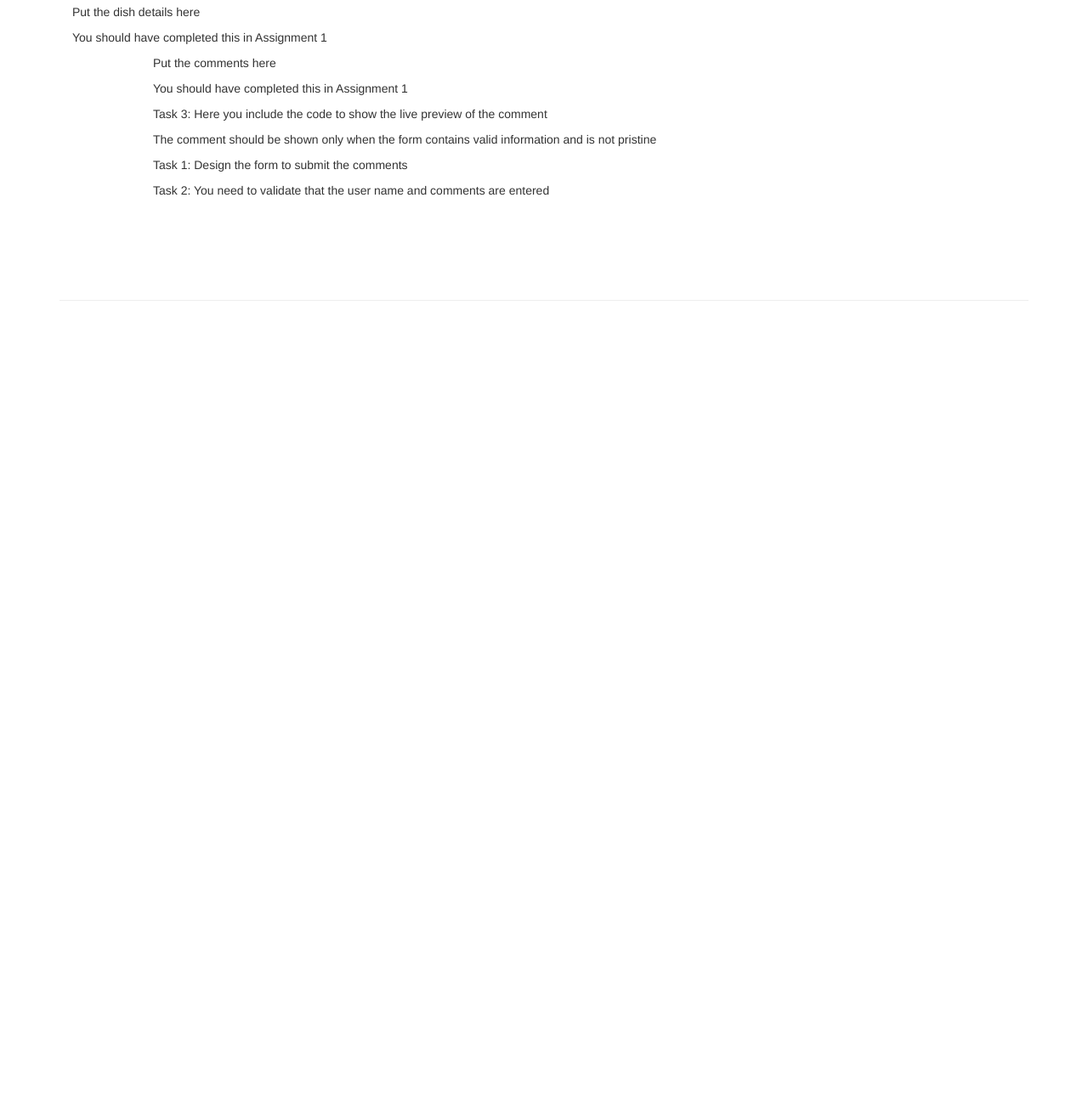
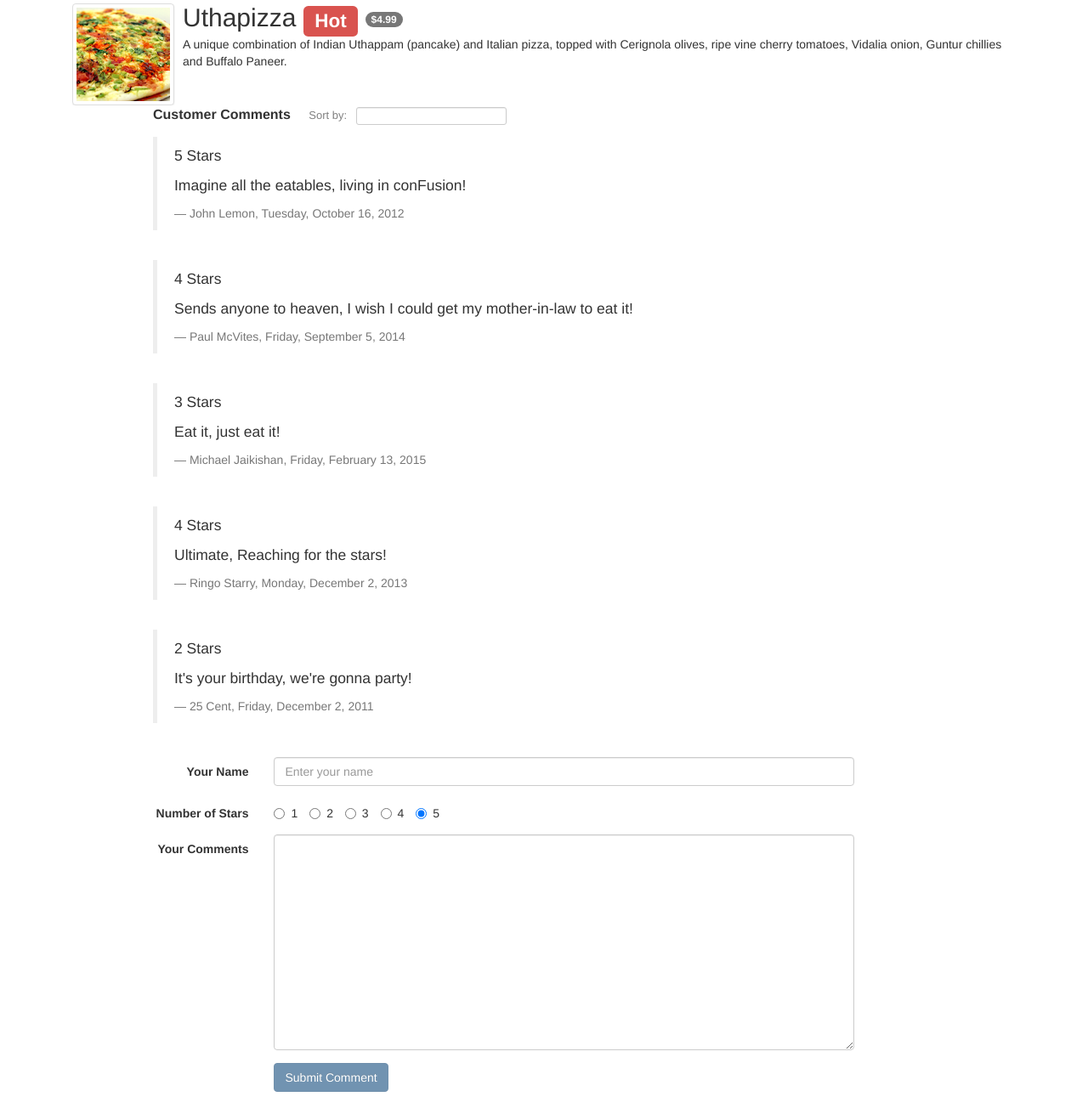
Before and after one commit to frarno/angular-coursera, a website: page conFusion/app/dishdetail.html in a window 1280 px wide. Shown: the part 96-1400 px from the top of the page at 85% size. Before the commit the page ends 800 px from the top, so only its background shows below. Drawn offline with nearby package versions, Linux system fonts and the light colour scheme.

Commit message:
updage week 2 assignement add comment form

```diff
--- a/conFusion/app/dishdetail.html
+++ b/conFusion/app/dishdetail.html
@@ -28,25 +28,97 @@
 <body>
 
     <div class="container">
-        <div class="row row-content">
+        <div class="row row-content" ng-controller="DishDetailController">
             <div class="col-xs-12">
-                <p>Put the dish details here</p>
-                <p>You should have completed this in Assignment 1</p>
+                  <div class="media">
+                        <div class="media-left media-middle">
+                            <a href="#">
+                            <img class="media-object img-thumbnail"
+                             ng-src={{dish.image}} alt="Uthappizza">
+                            </a>
+                        </div>
+                        <div class="media-body">
+                            <h2 class="media-heading">{{dish.name}}
+                             <span class="label label-danger">{{dish.label}}</span>
+                             <span class="badge">{{dish.price | currency}}</span></h2>
+                            <p>{{dish.description}}</p>
+                        </div>
+
+                  </div>
             </div>
             <div class="col-xs-9 col-xs-offset-1">
-                <p>Put the comments here</p>
-                <p>You should have completed this in Assignment 1</p>
+                <form class="form-inline" style="margin-bottom:9px">
+                    <div class="form-group">
+                        <label style="font-size:16px" for="filter">Customer Comments
+                            <span style="font-size:13px; color: gray; margin:0 7px 0 17px; font-weight:lighter;">Sort by:</span>
+                        </label>
+                        <input class="form-control input-sm" style="height:21px;" type="text" id="filter" ng-model="sort">
+                    </div>
+                </form>
+				<ul class="media-list">
+				<li  class="media" ng-repeat="comment in dish.comments | orderBy:sort">
+                <blockquote>
+                  <p>{{comment.rating}} Stars</p>
+                  <p>{{comment.comment}}</p>
+                  <footer>{{comment.author}}, {{comment.date | date:'fullDate' }}</footer>
+                </blockquote>
+				</li>
+				</ul>
             </div>
             <div class="col-xs-9 col-xs-offset-1" ng-controller="DishCommentController">
                     <ul class="list-unstyled">
-						<p>Task 3: Here you include the code to show the live preview of the comment</p>
-						<p>The comment should be shown only when the form contains valid
-						information and is not pristine</p>
+                        <blockquote ng-show="!commentForm.$invalid">
+                                    <!--"commentForm.author.$dirty && commentForm.comments.$dirty"-->
+                            <p>{{comment.rating}} Stars</p>
+                            <p>{{comment.comment}}</p>
+                            <footer>{{comment.author}}, {{comment.date | date:'fullDate' }}</footer>
+                            </blockquote>
                     </ul>
                 <form class="form-horizontal" name="commentForm"
                 		ng-submit="submitComment()" novalidate>
-					<p>Task 1: Design the form to submit the comments</p>
-					<p>Task 2: You need to validate that the user name and comments are entered</p>
+                    <div class="form-group" ng-class="{ 'has-error' : commentForm.author.$error.required && !commentForm.author.$pristine }">
+                        <label for="author" class="col-sm-2 control-label">Your Name</label>
+                        <div class="col-sm-10">
+                        <input type="text" class="form-control" id="author" name="author" placeholder="Enter your name"
+                        ng-model="comment.author" required>
+                        <span ng-show="commentForm.author.$error.required && !commentForm.author.$pristine" class="help-block">Your name is required.</span>
+                        </div>
+                    </div>
+                      <div class="form-group">
+                        <label for="rating" class="col-sm-2 control-label">Number of Stars</label>
+                        <div class="col-sm-7">
+                            <label class="radio-inline">
+                              <input type="radio" name="rating" id="inlineRadio1" ng-value="1" ng-model="comment.rating"> 1
+                            </label>
+                            <label class="radio-inline">
+                              <input type="radio" name="rating" id="inlineRadio2" ng-value="2" ng-model="comment.rating"> 2
+                            </label>
+                            <label class="radio-inline">
+                              <input type="radio" name="rating" id="inlineRadio3" ng-value="3" ng-model="comment.rating"> 3
+                            </label>
+                            <label class="radio-inline">
+                              <input type="radio" name="rating" id="inlineRadio4" ng-value="4" ng-model="comment.rating"> 4
+                            </label>
+                            <label class="radio-inline">
+                              <input type="radio" name="rating" id="inlineRadio5" ng-value="5" ng-model="comment.rating"> 5
+                            </label>
+                        </div>
+                      </div>
+                    <div class="form-group" ng-class="{ 'has-error' : commentForm.comments.$error.required && !commentForm.comments.$pristine }">
+                        <label for="comments" class="col-sm-2 control-label">Your Comments</label>
+                        <div class="col-sm-10">
+                            <textarea class="form-control" rows="12" id="comments" name="comments"
+                                ng-model="comment.comment" required>
+                            </textarea>
+                            <span ng-show="commentForm.comments.$error.required && !commentForm.comments.$pristine" class="help-block">Your comments are required.</span>
+                        </div>
+                    </div>
+                    <div class="form-group">
+                        <div class="col-sm-offset-2 col-sm-10">
+                            <button type="submit" class="btn btn-primary" ng-disabled="commentForm.$invalid">Submit Comment</button>
+                        </div>
+                    </div>
+
                 </form>
             </div>
         </div>
--- a/conFusion/app/scripts/app.js
+++ b/conFusion/app/scripts/app.js
@@ -151,23 +151,14 @@ angular.module('confusionApp', [])
             $scope.dish = dish;
 
         }])
-
         .controller('DishCommentController', ['$scope', function($scope) {
-
-            //Step 1: Create a JavaScript object to hold the comment from the form
+            $scope.comment = {author:"", rating:5, comment:"", date:""};
 
             $scope.submitComment = function () {
-
-                //Step 2: This is how you record the date
-                "The date property of your JavaScript object holding the comment" = new Date().toISOString();
-
-                // Step 3: Push your comment into the dish's comment array
-                $scope.dish.comments.push("Your JavaScript Object holding the comment");
-
-                //Step 4: reset your form to pristine
-
-                //Step 5: reset your JavaScript object that holds your comment
+                    $scope.comment.date = new Date().toISOString();
+                    $scope.dish.comments.push($scope.comment)
+                    $scope.commentForm.$setPristine();
+                    $scope.comment = {author:"", rating:5, comment:"", date:""};
             }
         }])
-
 ;
```
